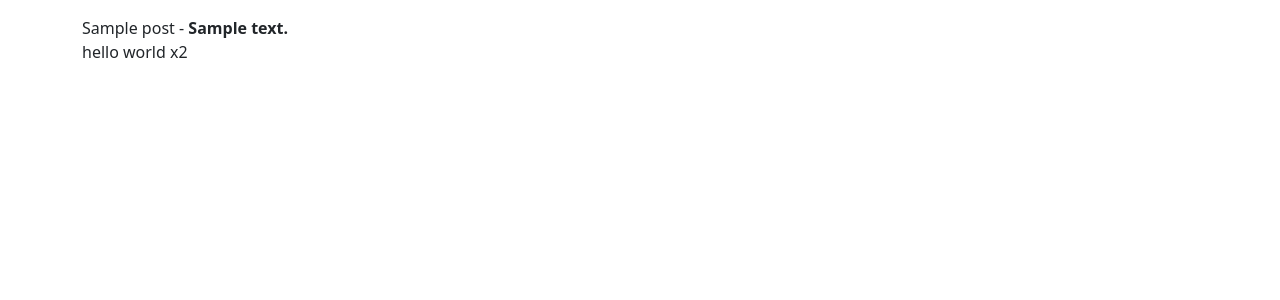
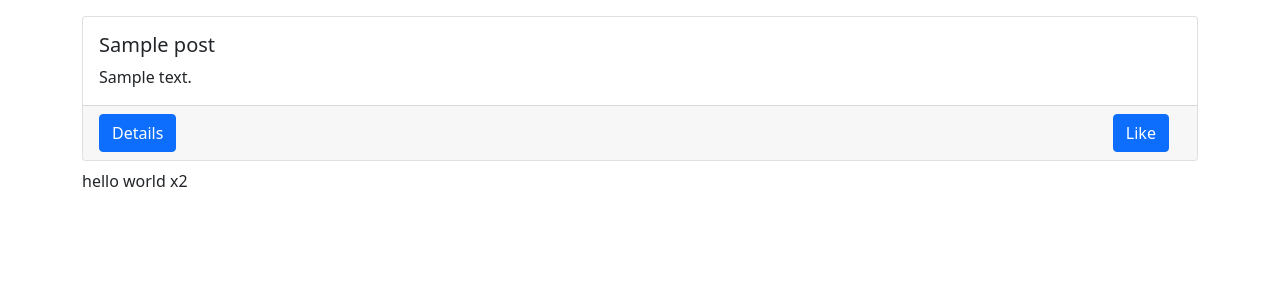
Before and after one commit to knvs-awp/seng2045-a3, a Django app: page / in a window 1280 px wide. Shown: the top 300 px of the page. Run offline with Django 5.2, Linux system fonts and the light colour scheme; tables that the repository leaves empty hold one stand-in row (values such as "Sample post").

Commit message:
display posts as cards with details and like links

```diff
--- a/src/posts/static/posts/main.js
+++ b/src/posts/static/posts/main.js
@@ -27,7 +27,22 @@ $.ajax({
             console.log(data)
             data.forEach(el => {
                 postsBox.innerHTML += `
-                    ${el.title} - <b>${el.body}</b><br>
+                    <div class="card mb-2">
+                        <div class="card-body">
+                            <h5 class="card-title">${el.title}</h5>
+                            <p class="card-text">${el.body}</p>
+                        </div>
+                        <div class="card-footer">
+                            <div class="row">
+                                <div class="col-11">
+                                    <a href="#" class="btn btn-primary">Details</a>
+                                </div>
+                                <div class="col-1">
+                                    <a href="#" class="btn btn-primary">Like</a>
+                                </div>
+                            </div>
+                        </div>
+                    </div>
                 `
             })
         }, 100)
--- a/src/posts/templates/posts/main.html
+++ b/src/posts/templates/posts/main.html
@@ -10,7 +10,7 @@ posts
 {% endblock title %}
 
 {% block content %}
-<div id="spinner-box">
+<div id="spinner-box" class="text-center">
     <div class="spinner-border" role="status" aria-label="Loading posts"></div>
 </div>
 <div id="posts-box"></div>
```
